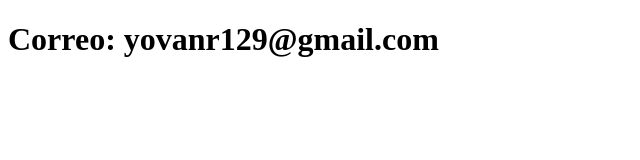
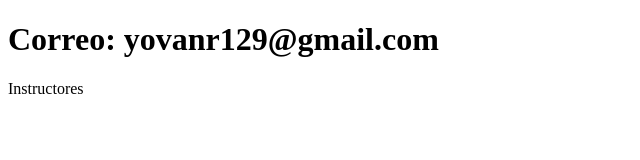
Before and after one commit to Yovan05/sistema-de-registro, a plain HTML site: page contacto.html in a window 1280 px wide. Shown: the full height of the page, 0-640 px from the left. Drawn offline with Linux system fonts and the light colour scheme.

Commit message:
Actauliza el contacto

```diff
--- a/contacto.html
+++ b/contacto.html
@@ -7,6 +7,6 @@
 </head>
 <body>
     <h1>Correo: yovanr129@gmail.com</h1>
-    <script> src="app.js" </script>
+        <p>Instructores</p>
 </body>
 </html>
```
